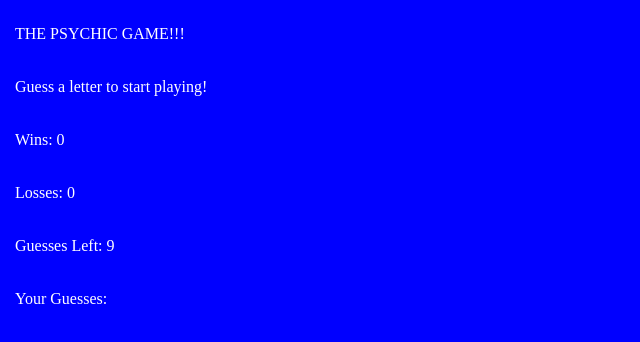
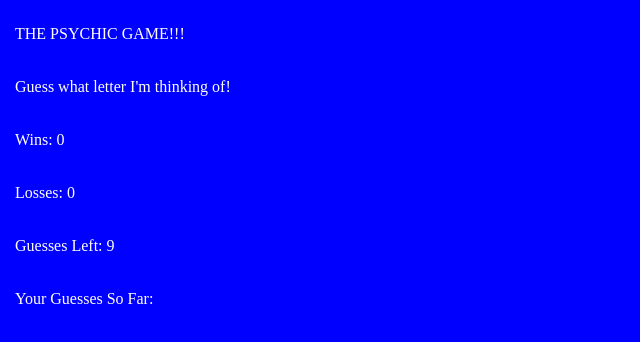
Before and after one commit to benzed3/Psychic-Game, a plain HTML site: page index.html in a window 1280 px wide. Shown: the full height of the page, 0-640 px from the left. Drawn offline with Linux system fonts and the light colour scheme.

Commit message:
readme update

```diff
--- a/index.html
+++ b/index.html
@@ -14,11 +14,11 @@
 <body>
 
     <h1>THE PSYCHIC GAME!!!</h1>
-    <h2 id="directions">Guess a letter to start playing!</h2>
+    <h2 id="directions">Guess what letter I'm thinking of!</h2>
     <h3 id="winsText">Wins: 0</h3>
     <h3 id="loseText">Losses: 0</h3>
     <h3 id="guessLeftText">Guesses Left: 9</h3>
-    <h3 id="guessesText">Your Guesses:</h3>
+    <h3 id="guessesText">Your Guesses So Far:</h3>
 
     <script type="text/javascript">
 
```
Also changed, not shown: 1 other file.
